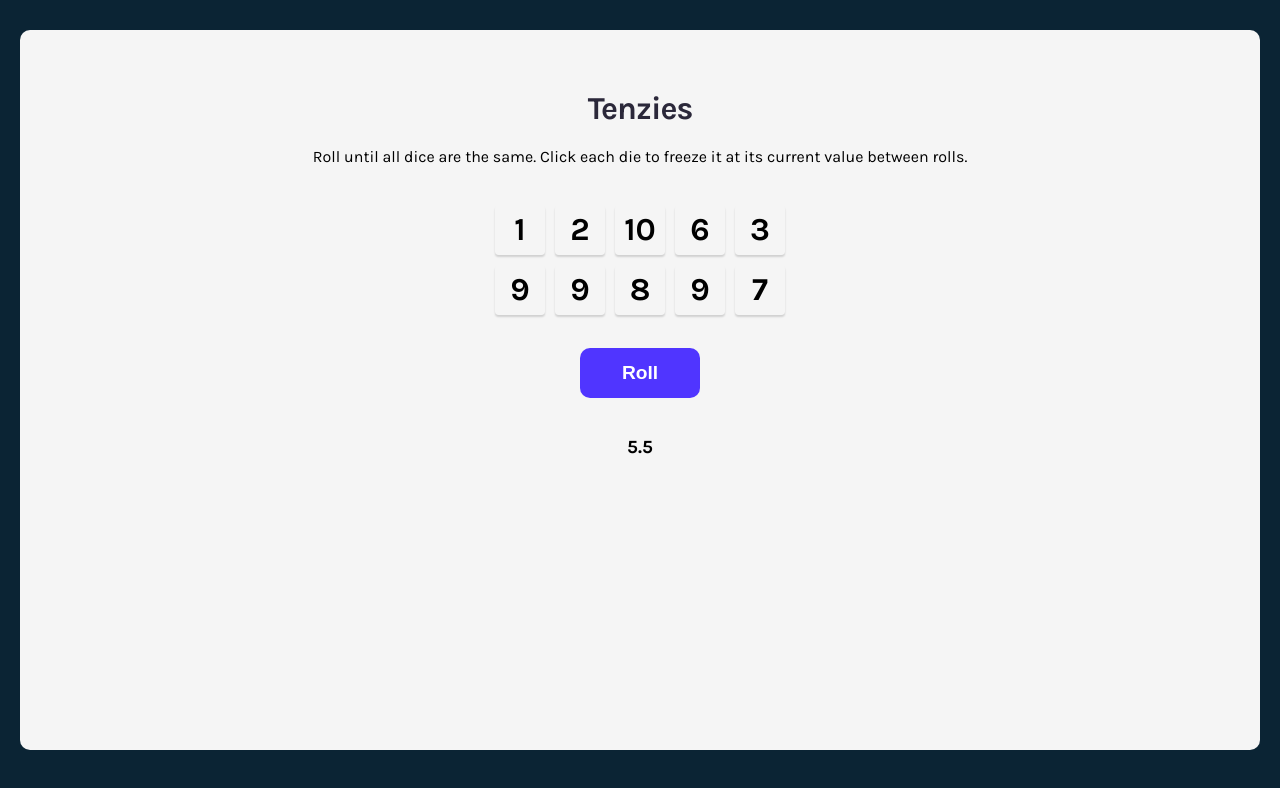
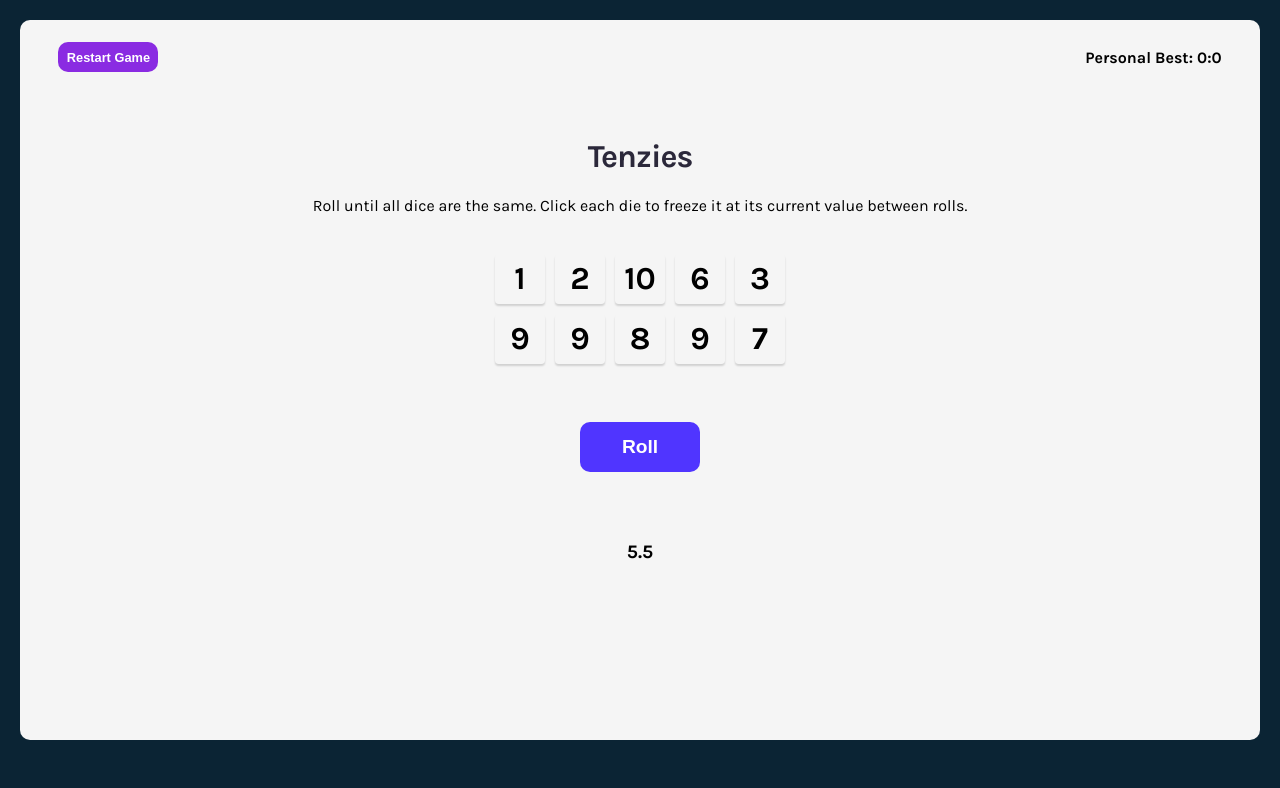
Before and after one commit to DavidPeguero/Tenzies, a React (Create React App) app: page / in a window 1280 px wide. Shown: the top 788 px of the page. Built offline with nearby package versions, Linux system fonts and the light colour scheme.

Commit message:
Added Timer and Reset Button

```diff
--- a/src/App.js
+++ b/src/App.js
@@ -7,6 +7,7 @@ function App() {
   const TIMER_INTERVAL = 10;
   const [dice, setDice] = React.useState(() => newDice())
   const [tenzies, setTenzies] = React.useState(false)
+  const [bestTime, setBestTime] = (React.useState(JSON.parse(localStorage.getItem("bestTime")) || 0))
 
   //Timer states
   const [time, setTime] = React.useState(0)
@@ -23,7 +24,7 @@ function App() {
     if(timerOn){
       interval = setInterval(() => {
         setTime(prevTime => prevTime + TIMER_INTERVAL)
-      }, 10)
+      }, TIMER_INTERVAL)
     }
     else{
       clearInterval(interval)
@@ -60,6 +61,16 @@ function App() {
 
   //Set to a new game state
   function newGame(){
+    if(time < bestTime && tenzies){
+      localStorage.setItem("bestTime", JSON.stringify(time))
+      setBestTime(JSON.parse(localStorage.getItem("bestTime")))
+    }
+    setTime(0)
+    setDice(newDice())
+    setTenzies(false)
+  }
+
+  function restart(){
     setTime(0)
     setDice(newDice())
     setTenzies(false)
@@ -87,6 +98,10 @@ function App() {
   return (
     <main>
       {tenzies && <Confetti></Confetti>}
+      <div className="header">
+        <button className="reset" onClick={restart}>Restart Game</button>
+        <h4 className="personal-best">Personal Best: {(bestTime/60000).toFixed(0)}:{(bestTime/1000%60).toFixed(0)}</h4>
+      </div>
       <h1 className="game-title">Tenzies</h1>
       <p className="game-text">Roll until all dice are the same. Click each die to freeze it at its current value between rolls.</p>
       <div className="die-container">
@@ -94,8 +109,8 @@ function App() {
       </div>
       <button className="roll" onClick={tenzies ? newGame : rollDice}>{tenzies ? "New Game" : "Roll"}</button>
       <br />
-      <h3>{time >= 60000 ?
-      `${Math.floor((time/60000).toFixed(0))}:${time/1000 % 60 >= 10 ? `${(time/1000%60).toFixed(1)}` : `0${(time/1000%60).toFixed(1)}`}` :
+      <h3 className="timer">{time >= 60000 ?
+      `${(time/60000).toFixed(0)}:${time/1000 % 60 >= 10 ? `${(time/1000%60).toFixed(1)}` : `0${(time/1000%60).toFixed(1)}`}` :
       `${(time/1000).toFixed(1)}`
       }</h3>
     </main>
--- a/src/index.css
+++ b/src/index.css
@@ -10,14 +10,46 @@ body {
 
 main {
   display: flex;
+  position: relative;
   flex-direction: column;
-  margin: 30px 20px;
+  margin: 20px 20px;
   background: #0B2434;
   height: 90vh;
   background: #F5F5F5;
   border-radius: 10px;
-  padding: 3% 5% 3% 5%;
+  padding: .5% 3% 3% 3%;
   align-items: center;
+}
+
+.header{
+  width: 100%;
+  display: flex;
+  margin-bottom: 2.5%;
+  align-items: center;
+}
+
+.reset{
+  display: flex;
+  margin: top 1px;
+  width: 100px;
+  height: 30px;
+  font-weight: 700;
+  font-size: .8rem;
+
+  background: blueviolet;
+  color : white;
+  border: none;
+  border-radius: 10px;
+
+  justify-content: center;
+  align-items: center;
+
+  cursor: pointer;
+}
+
+.personal-best{
+  display: flex;
+  margin-left: auto;
 }
 
 .game-title{
@@ -59,7 +91,7 @@ main {
 
 .roll{
   display: flex;
-  margin-top: 3%;
+  margin-top: 5%;
   width: 120px;
   height: 50px;
   font-weight: 700;
@@ -76,6 +108,17 @@ main {
   cursor: pointer;
 }
 
+.timer{
+  display: flex;
+  margin-top: 3%;
+  width: 120px;
+  height: 50px;
+  font-weight: 700;
+  font-size: 1.2rem;
+  justify-content: center;
+  align-items: center;
+}
+
 .roll:focus{
   outline: none;
 }
```
